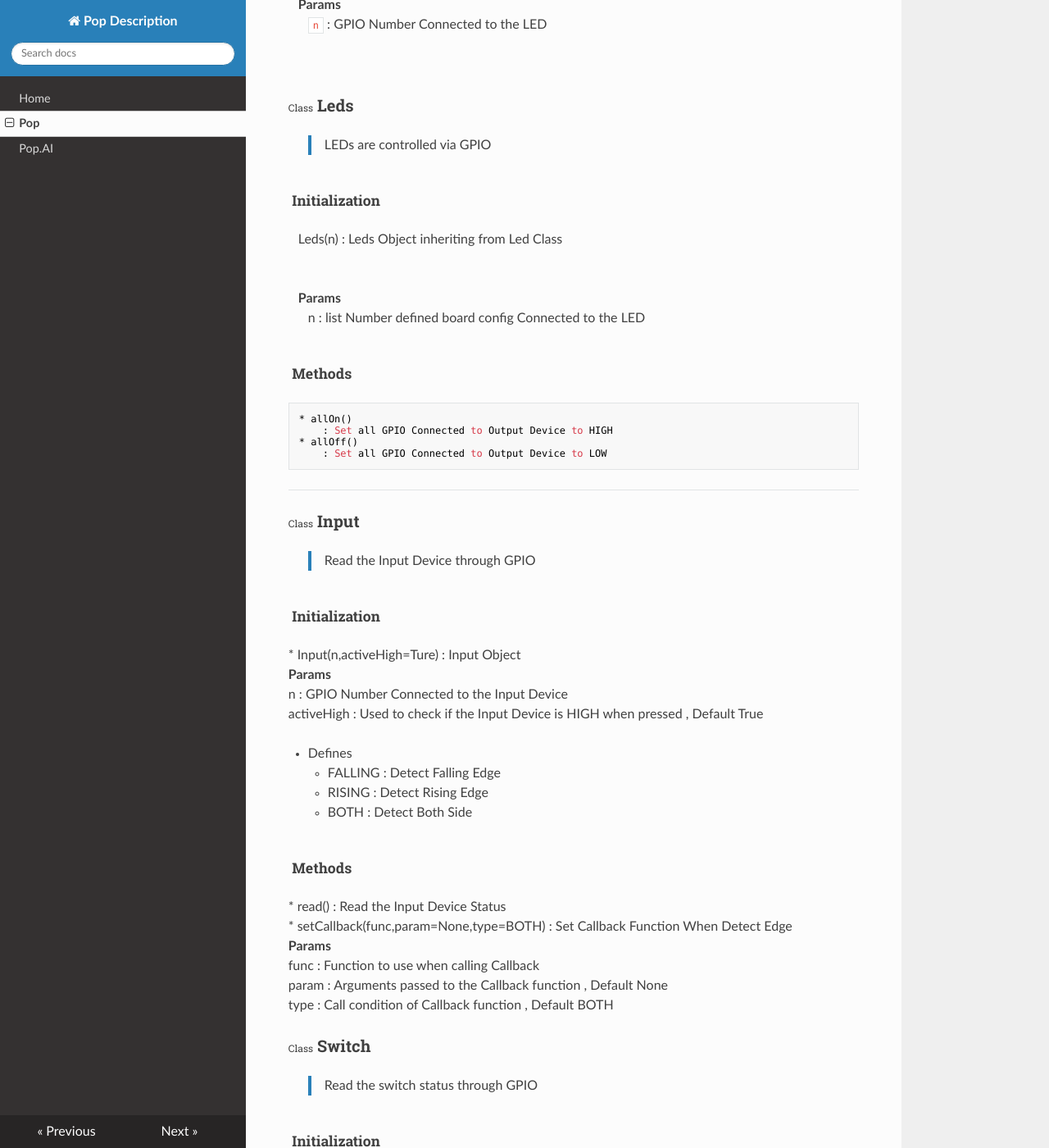
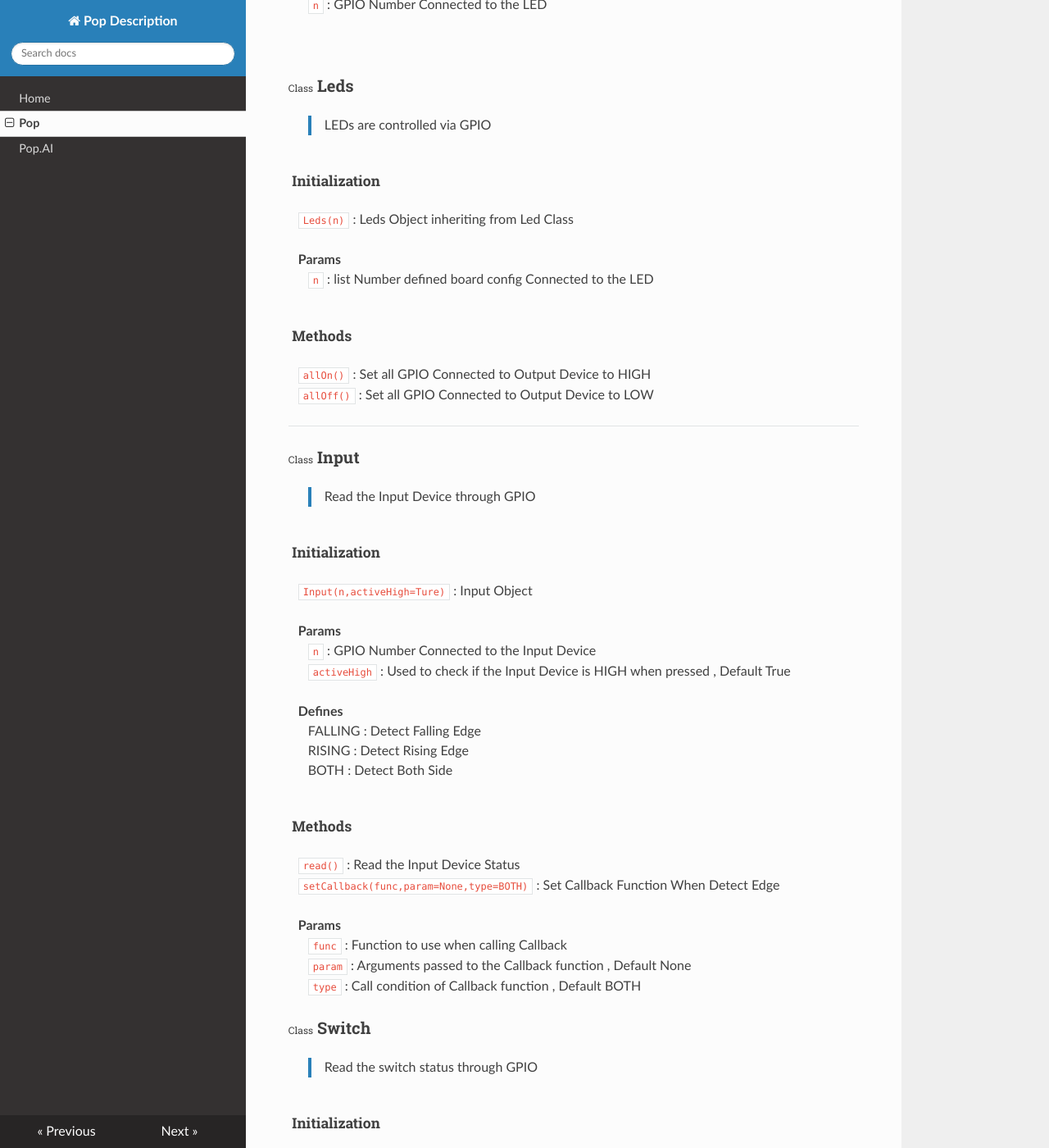
Before and after one commit to hbe-dev/pop_docs, an MkDocs documentation site: the page built from docs/pop.md, in a window 1280 px wide and 1400 px high, scrolled down 1057 px. Shown: the whole window at 82% size. Built offline with MkDocs 1.6.1, drawn with Linux system fonts in a browser that asks for light colours; nearby versions of some CDN libraries; some of the changed text lies outside the part shown.

Commit message:
Update pop.md

```diff
--- a/docs/pop.md
+++ b/docs/pop.md
@@ -30,7 +30,7 @@ from pop import *
 
 <h5>&emsp;Initialization</h5>
 
-&emsp;`Led(n)` : Led Object inheriting from Out Class    <br><br>
+&emsp;`Led(n)` : Led Object inheriting from Out Class  <br><br>
 &emsp;**Params**
 &emsp;&emsp;`n` : GPIO Number Connected to the LED
 <br><br>
@@ -40,16 +40,14 @@ from pop import *
 
 <h5>&emsp;Initialization</h5>
 
-&emsp;Leds(n) : Leds Object inheriting from Led Class  <br><br>
+&emsp;`Leds(n)` : Leds Object inheriting from Led Class  <br><br>
 &emsp;**Params**
-&emsp;&emsp;n : list Number defined board config Connected to the LED
+&emsp;&emsp;`n` : list Number defined board config Connected to the LED
 
 <h5>&emsp;Methods</h5>
 
-	* allOn()
-		: Set all GPIO Connected to Output Device to HIGH
-	* allOff()
-		: Set all GPIO Connected to Output Device to LOW
+&emsp;`allOn()` : Set all GPIO Connected to Output Device to HIGH
+&emsp;`allOff()` : Set all GPIO Connected to Output Device to LOW
 
 <hr/>
 
@@ -57,28 +55,31 @@ from pop import *
 > Read the Input Device through GPIO
 
 <h5>&emsp;Initialization</h5>
-	* Input(n,activeHigh=Ture) : Input Object
-		**Params**
-			n : GPIO Number Connected to the Input Device
-			activeHigh : Used to check if the Input Device is HIGH when pressed , Default True
 
-* Defines
-	* FALLING : Detect Falling Edge
-	* RISING : Detect Rising Edge
-	* BOTH : Detect Both Side
+&emsp;`Input(n,activeHigh=Ture)` : Input Object    <br><br>
+&emsp;**Params**
+&emsp;&emsp;`n` : GPIO Number Connected to the Input Device
+&emsp;&emsp;`activeHigh` : Used to check if the Input Device is HIGH when pressed , Default True
+
+&emsp;**Defines**
+&emsp;&emsp;FALLING : Detect Falling Edge
+&emsp;&emsp;RISING : Detect Rising Edge
+&emsp;&emsp;BOTH : Detect Both Side
 
 <h5>&emsp;Methods</h5>
-	* read() : Read the Input Device Status
-	* setCallback(func,param=None,type=BOTH) : Set Callback Function When Detect Edge
-		**Params**
-			func : Function to use when calling Callback
-			param : Arguments passed to the Callback function , Default None
-			type : Call condition of Callback function , Default BOTH
+
+&emsp;`read()` : Read the Input Device Status
+&emsp;`setCallback(func,param=None,type=BOTH)` : Set Callback Function When Detect Edge    <br><br>
+&emsp;**Params**
+&emsp;&emsp;`func` : Function to use when calling Callback
+&emsp;&emsp;`param` : Arguments passed to the Callback function , Default None
+&emsp;&emsp;`type` : Call condition of Callback function , Default BOTH
 
 ## <span style="font-size:0.6em; font-weight:normal;">Class</span> **Switch**
 > Read the switch status through GPIO
 
 <h5>&emsp;Initialization</h5>
+
 	* Switch(n) : Switch Object inheriting from Input Class
 		**Params**
 			n : GPIO Number Connected to the Switch
```
